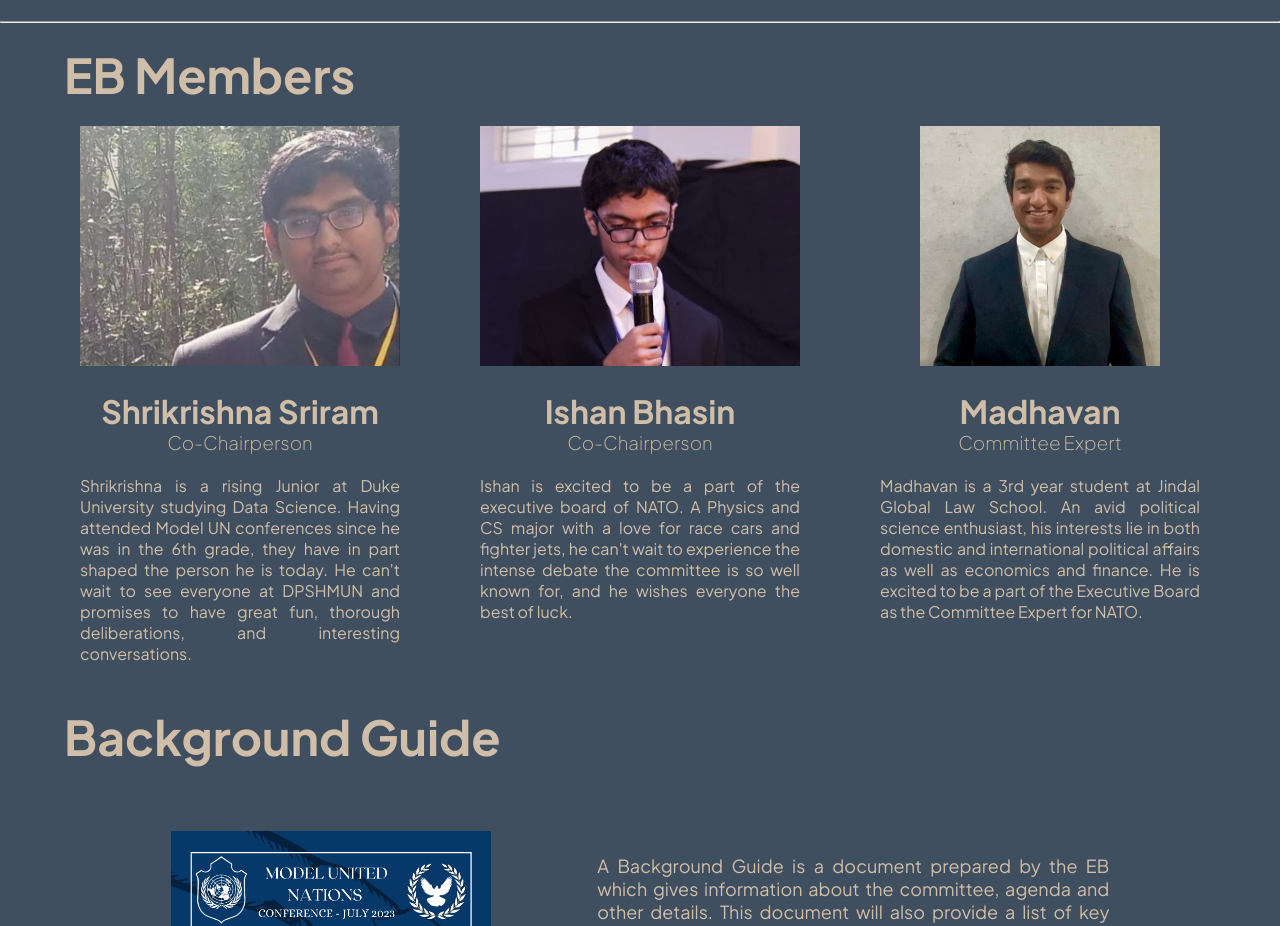
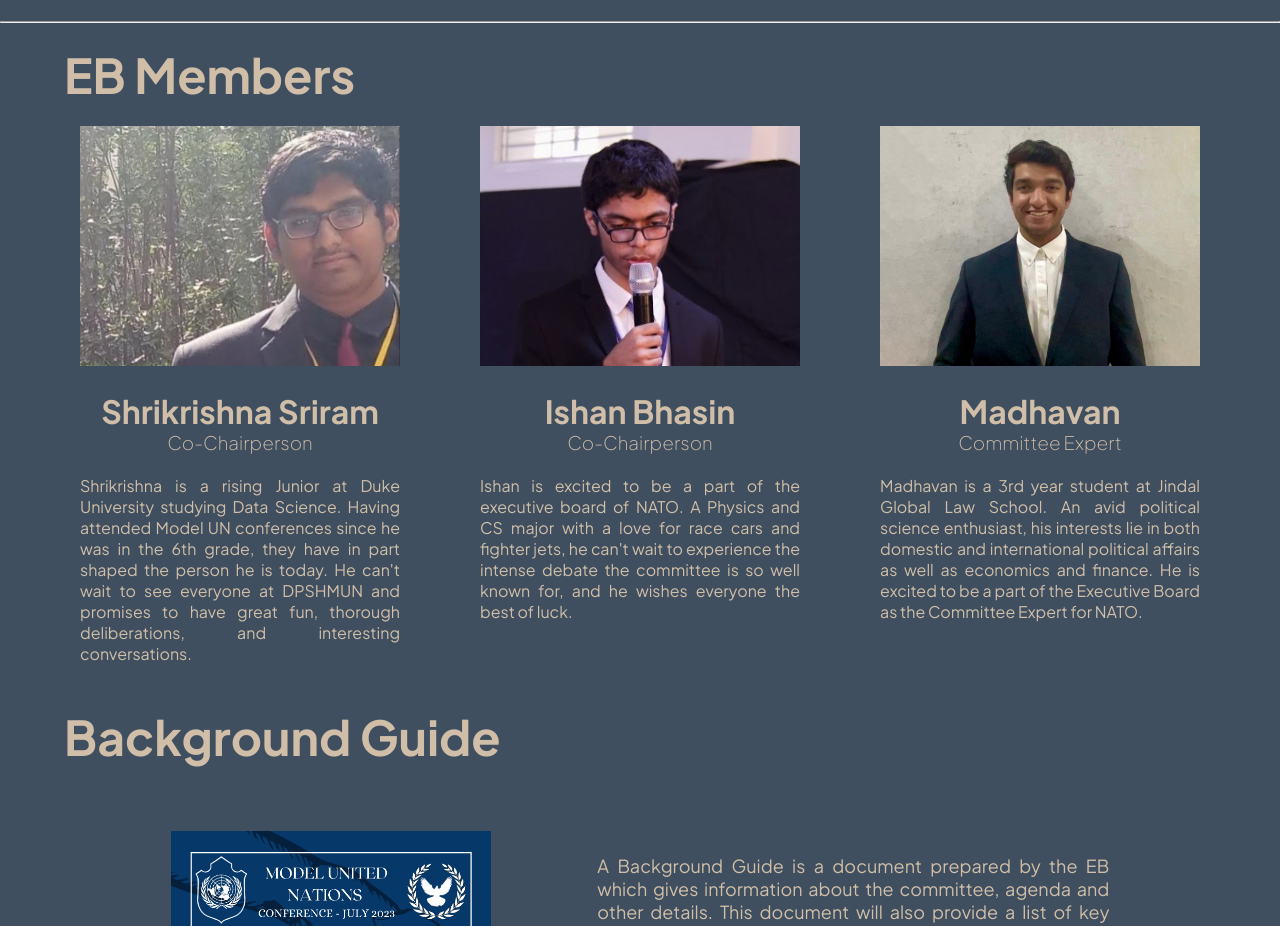
Before and after one commit to SEshaan/DPSH-MUN-Website, a SvelteKit app: page /NATO in a window 1280 px wide. Shown: the part 1280-2206 px from the top of the page. Built offline with nearby package versions, Linux system fonts and the light colour scheme.

Commit message:
image ratio update

```diff
--- a/src/routes/NATO/+page.svelte
+++ b/src/routes/NATO/+page.svelte
@@ -38,7 +38,7 @@
                     </p>
             </div>
             <div class="card">
-                <img src="./EB/Madhvan.jpeg" alt="" style="object-fit: contain;"><br><br>
+                <img src="./EB/Madhvan.png" alt="" style="object-fit: contain;"><br><br>
                 <h2>Madhavan</h2><h3>Committee Expert</h3><br>
                 <p>Madhavan is a 3rd year student at Jindal Global Law School. An avid political science enthusiast, his interests lie in both domestic and international political affairs as well as economics and finance. He is excited to be a part of the Executive Board as the Committee Expert for NATO.
                 </p>
```
Also changed, not shown: static/EB/Madhvan.png (added).
